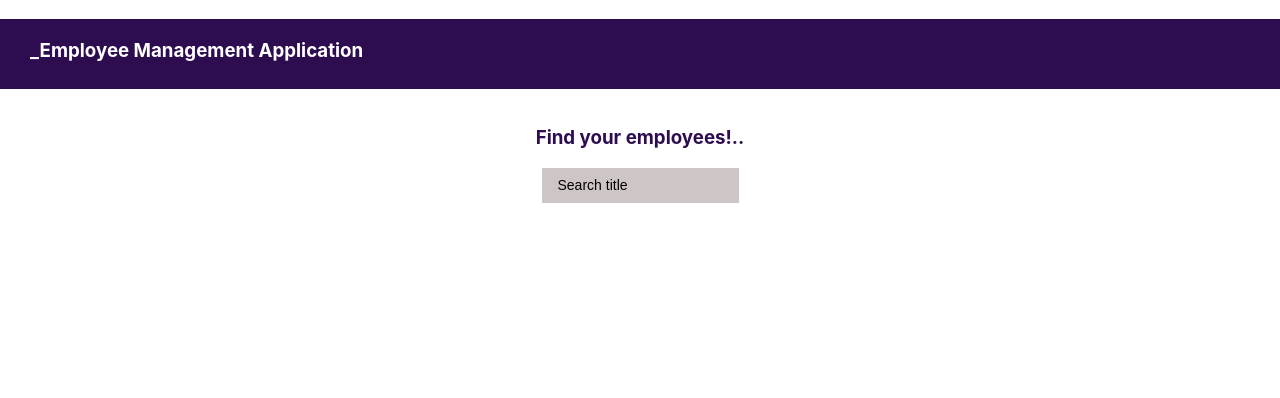
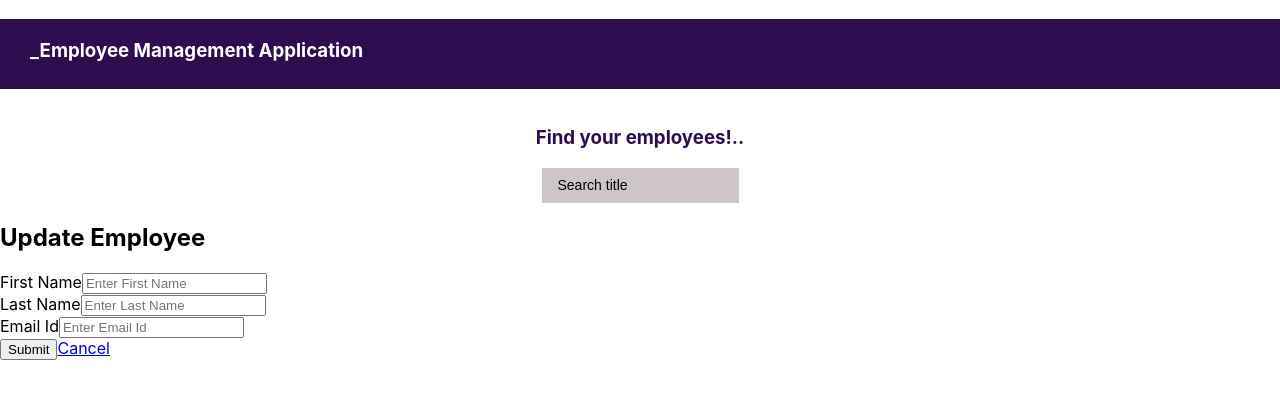
Before and after one commit to moni0012/full-stack-project, a React (Create React App) app in the folder courseology-frontend/: page /edit-employee/1 in a window 1280 px wide. Shown: the top 398 px of the page. Built offline with nearby package versions, Linux system fonts and the light colour scheme; no server answers.

Commit message:
delete funationality added

```diff
--- a/courseology-frontend/src/App.jsx
+++ b/courseology-frontend/src/App.jsx
@@ -16,6 +16,7 @@ const App = () => {
             <Route path="/" element={<EmployeeList />}></Route>
             <Route path="/employees" element={<EmployeeList />}></Route>
             <Route path="/add-employee" element={<AddEmployee />}></Route>
+            <Route path="/edit-employee/:id" element={<AddEmployee />}></Route>
           </Routes>
         </div>
       </Router>
--- a/courseology-frontend/src/components/AddEmployee/AddEmployee.jsx
+++ b/courseology-frontend/src/components/AddEmployee/AddEmployee.jsx
@@ -1,24 +1,57 @@
-import React, { useState } from "react";
-import { Link } from "react-router-dom";
+import React, { useState, useEffect } from "react";
+import { Link, useParams } from "react-router-dom";
 import EmployeeServices from "../EmployeeServices/EmployeeServices";
 
 const AddEmployee = () => {
   const [firstName, setFirstName] = useState("");
   const [lastName, setLastName] = useState("");
   const [emailId, setEmailId] = useState("");
+  // const history = useHistory();
+  const { id } = useParams();
 
-  const saveEmployee = (e) => {
+  const saveOrUpdateEmployee = (e) => {
     e.preventDefault();
     const employee = { firstName, lastName, emailId };
     // console.log(employee);
+    if (id) {
+      EmployeeServices.updateEmployee(id, employee)
+        .then((response) => {
+          console.log(response.data);
+          // history.push("/employees");
+        })
+        .catch((error) => {
+          console.log(error);
+        });
+    } else {
+      EmployeeServices.createEmployee(employee)
+        .then((response) => {
+          console.log(response.data);
+          // history.push("/employees");
+        })
+        .catch((error) => {
+          console.log(error);
+        });
+    }
+  };
 
-    EmployeeServices.createEmployee(employee)
+  useEffect(() => {
+    EmployeeServices.getEmployeeById(id)
       .then((response) => {
-        console.log(response.data);
+        setFirstName(response.data.firstName);
+        setLastName(response.data.lastName);
+        setEmailId(response.data.emailId);
       })
       .catch((error) => {
         console.log(error);
       });
+  });
+
+  const title = () => {
+    if (id) {
+      return <h2>Update Employee</h2>;
+    } else {
+      return <h2>Add Employee</h2>;
+    }
   };
 
   return (
@@ -26,7 +59,7 @@ const AddEmployee = () => {
       <div className="container">
         <div className="row">
           <div>
-            <h2>Add Employee</h2>
+            {title()}
             <div className="body">
               <form>
                 <div>
@@ -64,7 +97,7 @@ const AddEmployee = () => {
 
                 <button
                   onClick={(e) => {
-                    saveEmployee(e);
+                    saveOrUpdateEmployee(e);
                   }}
                 >
                   Submit
--- a/courseology-frontend/src/components/EmployeeList/EmployeeList.jsx
+++ b/courseology-frontend/src/components/EmployeeList/EmployeeList.jsx
@@ -6,6 +6,10 @@ const EmployeeList = () => {
   const [employees, setEmployees] = useState([]);
 
   useEffect(() => {
+    getAllEmployees();
+  }, []);
+
+  const getAllEmployees = () => {
     EmployeeServices.getAllEmployees()
       .then((response) => {
         setEmployees(response.data);
@@ -14,7 +18,18 @@ const EmployeeList = () => {
       .catch((error) => {
         console.log(error);
       });
-  }, []);
+  };
+
+  const deleteEmployee = (employeeId) => {
+    //console.log(employeeId);
+    EmployeeServices.deleteEmployee(employeeId)
+      .then((response) => {
+        getAllEmployees();
+      })
+      .catch((error) => {
+        console.log(error);
+      });
+  };
 
   return (
     <div className="container">
@@ -25,6 +40,7 @@ const EmployeeList = () => {
           <th>Employee First Name</th>
           <th>Employee Last Name</th>
           <th>Employee Email Id</th>
+          <th>Actions</th>
         </thead>
 
         <tbody>
@@ -34,6 +50,12 @@ const EmployeeList = () => {
               <td>{employee.firstName}</td>
               <td>{employee.lastName}</td>
               <td>{employee.emailId}</td>
+              <td>
+                <Link to={`/edit-employee/${employee.id}`}>Update</Link>
+                <button onClick={() => deleteEmployee(employee.id)}>
+                  Delete
+                </button>
+              </td>
             </tr>
           ))}
         </tbody>
--- a/courseology-frontend/src/components/EmployeeServices/EmployeeServices.js
+++ b/courseology-frontend/src/components/EmployeeServices/EmployeeServices.js
@@ -10,6 +10,18 @@ class EmployeeServices {
   createEmployee(employee) {
     return axios.post(EMPLOYEE_BASE_REST_API_URL, employee);
   }
+
+  getEmployeeById(employeeId) {
+    return axios.get(EMPLOYEE_BASE_REST_API_URL + "/" + employeeId);
+  }
+
+  updateEmployee(employeeId, employee) {
+    return axios.put(EMPLOYEE_BASE_REST_API_URL + "/" + employeeId, employee);
+  }
+
+  deleteEmployee(employeeId) {
+    return axios.delete(EMPLOYEE_BASE_REST_API_URL + "/" + employeeId);
+  }
 }
 
 export default new EmployeeServices();
```
